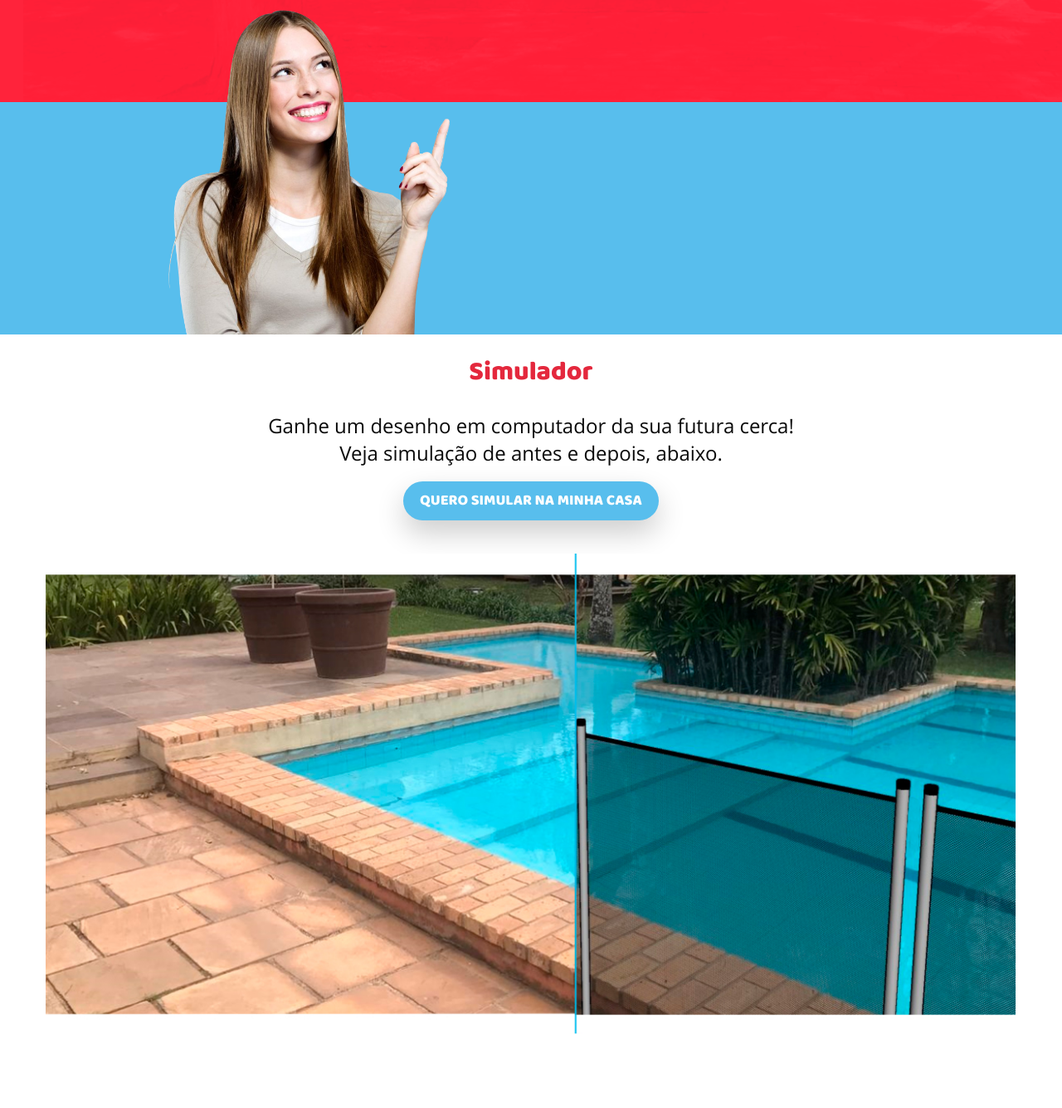
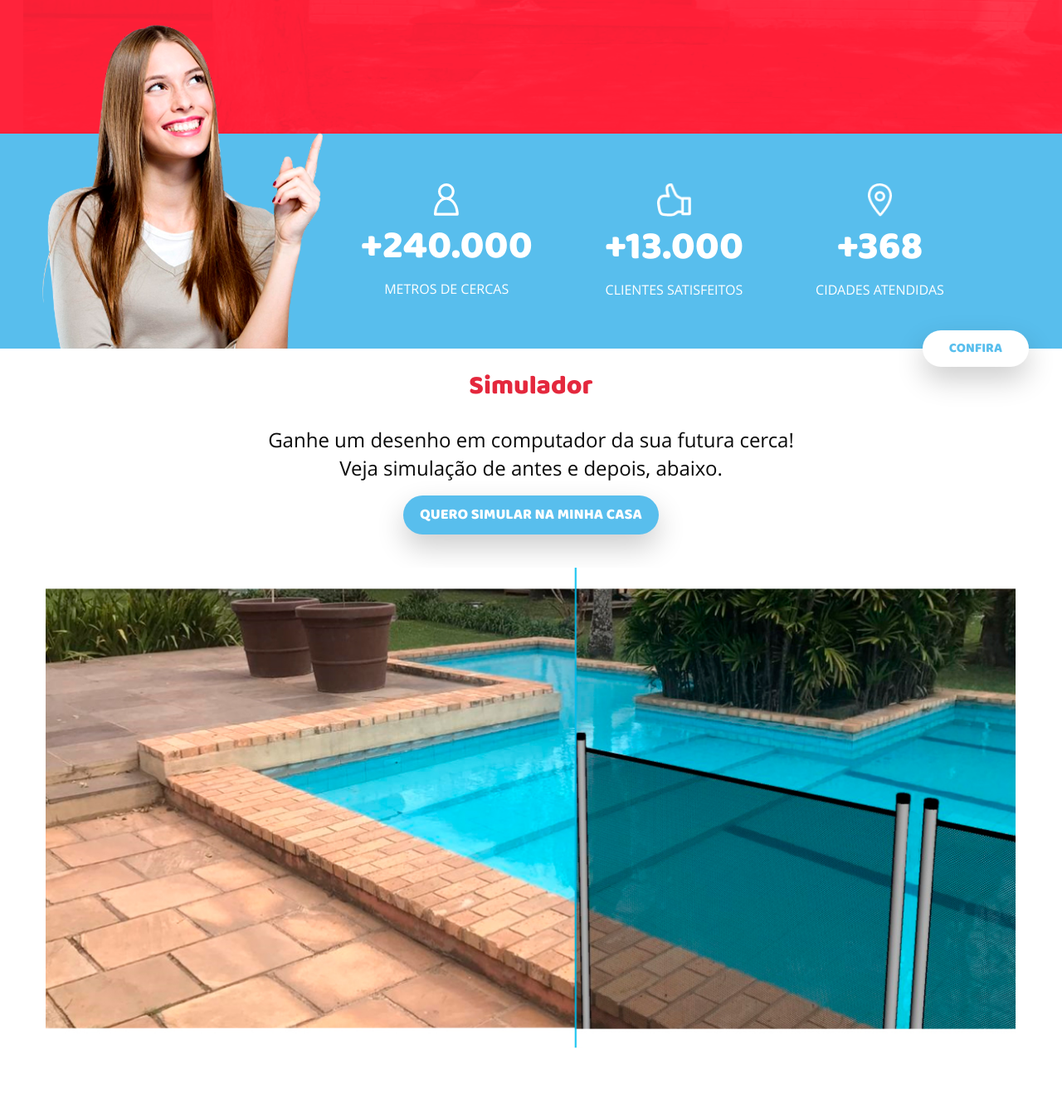
Before and after one commit to brianalvesm/guartecs, a Node server app: page / in a window 1280 px wide. Shown: the part 5165-6500 px from the top of the page at 83% size. Run offline with Node 20, Linux system fonts and the light colour scheme; some libraries are stand-ins or nearby versions; some web fonts are replaced.

Commit message:
Ajustes gerais

```diff
--- a/public/javascripts/scripts.js
+++ b/public/javascripts/scripts.js
@@ -1,21 +1,21 @@
 $(document).ready(function(){
 	$('.slider-home').slick({
 		autoplay: true,
-		arrows: true,
 		dots: true
 	});
 
 	$('.slider-depoimentos').slick({
 		autoplay: true,
-		arrows: true,
 		slidesToShow: 3,
 		slidesToScroll: 3,
-		responsive: [{
-	    breakpoint: 480,
-	    settings: {
-	      slidesToShow: 1,
-	      slidesToScroll: 1
-	    }
-	  }]
+		responsive: [
+			{
+		    breakpoint: 480,
+		    settings: {
+		      slidesToShow: 1,
+		      slidesToScroll: 1
+		    }
+		  }
+	  ]
 	});
 });
--- a/public/sass/layout/_general.sass
+++ b/public/sass/layout/_general.sass
@@ -208,6 +217,9 @@ button.slick-prev
 	box-shadow: 0 15px 34px 0 rgba(0,0,0,0.2)
 	&--secondary
 		background: $color-red
+	&--tertiary
+		background: white
+		color: $color-blue
 
 .selos
 	list-style: none
@@ -219,6 +231,31 @@ button.slick-prev
 
 .simulador
 	margin: 40px 0
+
+// Forms
+.main
+	input[type="text"],
+	input[type="email"],
+	input[type="tel"],
+	select,
+	select option,
+	textarea
+		height: 70px
+		padding: 20px
+		border-radius: 10px
+		&::placeholder
+			text-transform: uppercase
+	textarea
+		height: 230px
+	[type="submit"]
+		width: 280px
+		color: white
+		background-color: $color-red
+		font-family: $font-baloo
+		font-size: 18px
+		text-transform: uppercase
+		height: 66px !important
+		border-radius: 33px !important
 
 // Footer
 .newsletter
--- a/public/sass/layout/_sections.sass
+++ b/public/sass/layout/_sections.sass
@@ -79,6 +79,8 @@
 				bottom: -30px
 				left: 50%
 				margin-left: -150px
+		.card--qualidade .card-section
+			padding: 35px 1rem
 		.diferenciais-figure
 			overflow: hidden
 			border-radius: 10px 10px 0 0
@@ -144,12 +146,43 @@
 			.grid-x
 				height: 100%
 	&--video-footer
-		height: 280px
+		// height: 280px
 		background: $color-blue
-		position: relative
-		.girl
+		padding: 0
+		.grid-container
+			position: relative
+			.girl
+				position: absolute
+				bottom: 0
+				left: 0
+			.grid-x
+				padding: 60px 0
+		ul.video-footer-content
+			list-style: none
+			display: flex
+			justify-content: space-evenly
+			margin: 0
+			li
+				display: inline-flex
+				flex-direction: column
+				align-items: center
+			img
+				max-height: 40px
+			span
+				color: white
+				font-family: $font-baloo
+				font-size: 48px
+			p
+				color: white
+				font-size: 16px
+				text-transform: uppercase
+				margin-bottom: 0
+		.btn
+			font-family: $font-baloo
+			font-size: 16px
 			position: absolute
-			bottom: 0
-			left: 0
+			bottom: -22px
+			right: 0
+			padding: 10px 32px
 	&--sobrasa b
 		color: $color-red
--- a/public/stylesheets/style.css
+++ b/public/stylesheets/style.css
@@ -198,6 +206,9 @@ button.slick-prev {
   box-shadow: 0 15px 34px 0 rgba(0, 0, 0, 0.2); }
   .btn--secondary {
     background: #E4283D; }
+  .btn--tertiary {
+    background: white;
+    color: #58BEED; }
 
 .selos {
   list-style: none;
@@ -398,12 +468,42 @@ footer {
       .sec--video .grid-container .grid-x {
         height: 100%; }
   .sec--video-footer {
-    height: 280px;
     background: #58BEED;
-    position: relative; }
-    .sec--video-footer .girl {
+    padding: 0; }
+    .sec--video-footer .grid-container {
+      position: relative; }
+      .sec--video-footer .grid-container .girl {
+        position: absolute;
+        bottom: 0;
+        left: 0; }
+      .sec--video-footer .grid-container .grid-x {
+        padding: 60px 0; }
+    .sec--video-footer ul.video-footer-content {
+      list-style: none;
+      display: flex;
+      justify-content: space-evenly;
+      margin: 0; }
+      .sec--video-footer ul.video-footer-content li {
+        display: inline-flex;
+        flex-direction: column;
+        align-items: center; }
+      .sec--video-footer ul.video-footer-content img {
+        max-height: 40px; }
+      .sec--video-footer ul.video-footer-content span {
+        color: white;
+        font-family: "baloo_daregular", sans-serif;
+        font-size: 48px; }
+      .sec--video-footer ul.video-footer-content p {
+        color: white;
+        font-size: 16px;
+        text-transform: uppercase;
+        margin-bottom: 0; }
+    .sec--video-footer .btn {
+      font-family: "baloo_daregular", sans-serif;
+      font-size: 16px;
       position: absolute;
-      bottom: 0;
-      left: 0; }
+      bottom: -22px;
+      right: 0;
+      padding: 10px 32px; }
   .sec--sobrasa b {
     color: #E4283D; }
--- a/views/index.ejs
+++ b/views/index.ejs
@@ -1,5 +1,5 @@
 <%- include('partials/header') %>
-	<main>
+	<main class="main">
 		<section class="sec sec--slide">
 			<div class="slider-home">
 			  <div class="slide slide--1">
@@ -116,7 +116,7 @@
 				</div>
 				<div class="grid-x">
 					<div class="cell">
-						<div class="card">
+						<div class="card card--qualidade">
 							<div class="card-section">
 								<h2>Qualidade</h2>
 								<p>A Guartecs obteve certificações junto ao SENAI São Paulo  das telas nacionais e importadas.<br>
@@ -214,7 +214,31 @@
 			</div>
 		</section>
 		<section class="sec sec--video-footer">
-			<img src="images/girl.png" class="girl">
+			<div class="grid-container">
+				<img src="images/girl-crop.png" class="girl">
+				<div class="grid-x">
+					<div class="cell large-9 large-offset-3">
+						<ul class="video-footer-content">
+							<li>
+								<img src="images/icons/icon-messenger-user-avatar.png">
+								<span>+240.000</span>
+								<p>METROS DE CERCAS</p>
+							</li>
+							<li>
+								<img src="images/icons/icon-thumb-up-gesture.png">
+								<span>+13.000</span>
+								<p>CLIENTES SATISFEITOS</p>
+							</li>
+							<li>
+								<img src="images/icons/icon-map-point-pointer.png">
+								<span>+368</span>
+								<p>CIDADES ATENDIDAS</p>
+							</li>
+						</ul>
+						<div class="btn btn--tertiary">Confira</div>
+					</div>
+				</div>
+			</div>
 		</section>
 		<section class="sec sec--simulador">
 			<div class="grid-container">
@@ -280,7 +304,7 @@
 						<h1>Quer mais informações?</h1>
 						<p>Preencha o formulário que em breve responderemos sua dúvidas.</p>
 						<form>
-							<div class="grid-x">
+							<div class="grid-x grid-margin-x">
 								<div class="cell large-12">
 									<input type="text" name="" placeholder="Seu nome">
 								</div>
@@ -288,18 +312,22 @@
 									<input type="email" name="" placeholder="Seu email">
 								</div>
 								<div class="cell large-6">
-									<input type="tel" name="">
+									<input type="tel" name="" placeholder="Seu telefone/celular">
 								</div>
 								<div class="cell large-12">
-									<input type="text" name="" placeholder="Estado">
+									<select>
+										<option value="estado">Estado</option>
+									</select>
 								</div>
 								<div class="cell large-12">
-									<input type="text" name="" placeholder="Cidade">
+									<select>
+										<option value="cidade">Cidade</option>
+									</select>
 								</div>
 								<div class="cell large-12">
 									<textarea placeholder="Deixe sua mensagem"></textarea>
 								</div>
-								<div class="cell large-12">
+								<div class="cell large-12 text-right">
 									<input type="submit" class="button" value="Enviar">
 								</div>
 							</div>
--- a/views/partials/footer.ejs
+++ b/views/partials/footer.ejs
@@ -39,7 +39,8 @@
 						</nav>
 					</div>
 					<div class="cell large-4">
-						<div class="footer-tel">0800 777-0199 - (11) 98129-0226</div>
+						<div class="footer-tel"><img src="images/icons/icon-phone.png"> 0800 777-0199 - (11) 98129-0226</div>
+						<div class="footer-email"><img src="images/icons/icon-email.png"> guartecs@GUARTECS.com.br</div>
 					</div>
 				</div>
 			</div>
@@ -48,7 +49,12 @@
 			<div class="grid-container">
 				<div class="grid-x">
 					<div class="cell">
-						© 2019 Guartecs. Todos os direitos reservados. <div class="social-media"><img src=""><img src=""></div>
+						<div class="footer-wrapper">
+							© 2019 Guartecs. Todos os direitos reservados.
+							<div class="social-media-icons">
+								<img src="images/icons/facebook-white.png"><img src="images/icons/instagram-white.png">
+							</div>
+						</div>
 					</div>
 				</div>
 			</div>
```
Also changed, not shown: other parts of public/sass/layout/_general.sass (+34 -1 lines), other parts of public/stylesheets/style.css (+68 -1 lines), public/images/girl-crop.png (added), public/images/icons/facebook-white.png (added), public/images/icons/icon-email.png (added), public/images/icons/icon-map-point-pointer.png (added), public/images/icons/icon-messenger-user-avatar.png (added), public/images/icons/icon-phone.png (added), public/images/icons/icon-thumb-up-gesture.png (added), public/images/icons/instagram-white.png (added).
